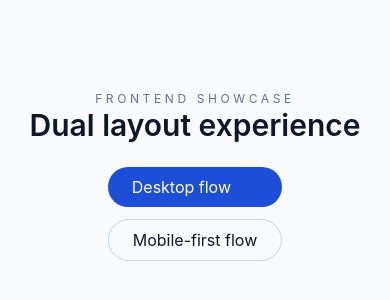
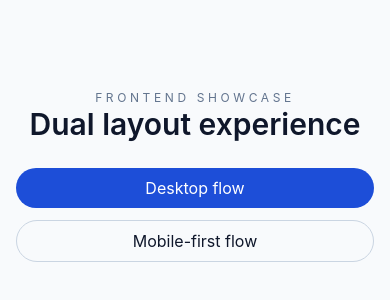
Before and after one commit to miguelgarglez/frontend-dual-layout-showcase, a React (Vite) app: page / in a window 390 px wide. Shown: the part 246-546 px from the top of the page. Built offline with nearby package versions, Linux system fonts and the light colour scheme.

Commit message:
fix(home): keep hero centered across breakpoints

```diff
--- a/src/pages/Home.tsx
+++ b/src/pages/Home.tsx
@@ -1,17 +1,19 @@
 import { Link } from 'react-router-dom'
 
 const Home = () => (
-  <main className="flex min-h-screen flex-col items-center justify-center gap-6 bg-slate-50 p-6 text-slate-900">
-    <header className="text-center">
+  <main className="flex min-h-screen flex-col items-center justify-center gap-6 bg-slate-50 px-4 py-8 text-slate-900 sm:px-6">
+    <header className="mx-auto w-full max-w-3xl text-center">
       <p className="text-xs uppercase tracking-[0.3em] text-slate-500">Frontend showcase</p>
-      <h1 className="text-3xl font-semibold">Dual layout experience</h1>
+      <h1 className="text-3xl leading-tight font-semibold sm:text-4xl">
+        Dual layout experience
+      </h1>
     </header>
 
-    <nav className="flex flex-col gap-3 sm:flex-row">
-      <Link className="rounded-full bg-client-100 px-6 py-2 text-white hover:bg-client-120 transition-colors" to="/desktop">
+    <nav className="mx-auto flex w-full max-w-xl flex-col items-center gap-3 sm:flex-row sm:justify-center">
+      <Link className="w-full rounded-full bg-client-100 px-6 py-2 text-center text-white transition-colors hover:bg-client-120 sm:w-auto sm:min-w-56" to="/desktop">
         Desktop flow
       </Link>
-      <Link className="rounded-full border border-slate-300 px-6 py-2 text-slate-900" to="/responsive">
+      <Link className="w-full rounded-full border border-slate-300 px-6 py-2 text-center text-slate-900 sm:w-auto sm:min-w-56" to="/responsive">
         Mobile-first flow
       </Link>
     </nav>
```
